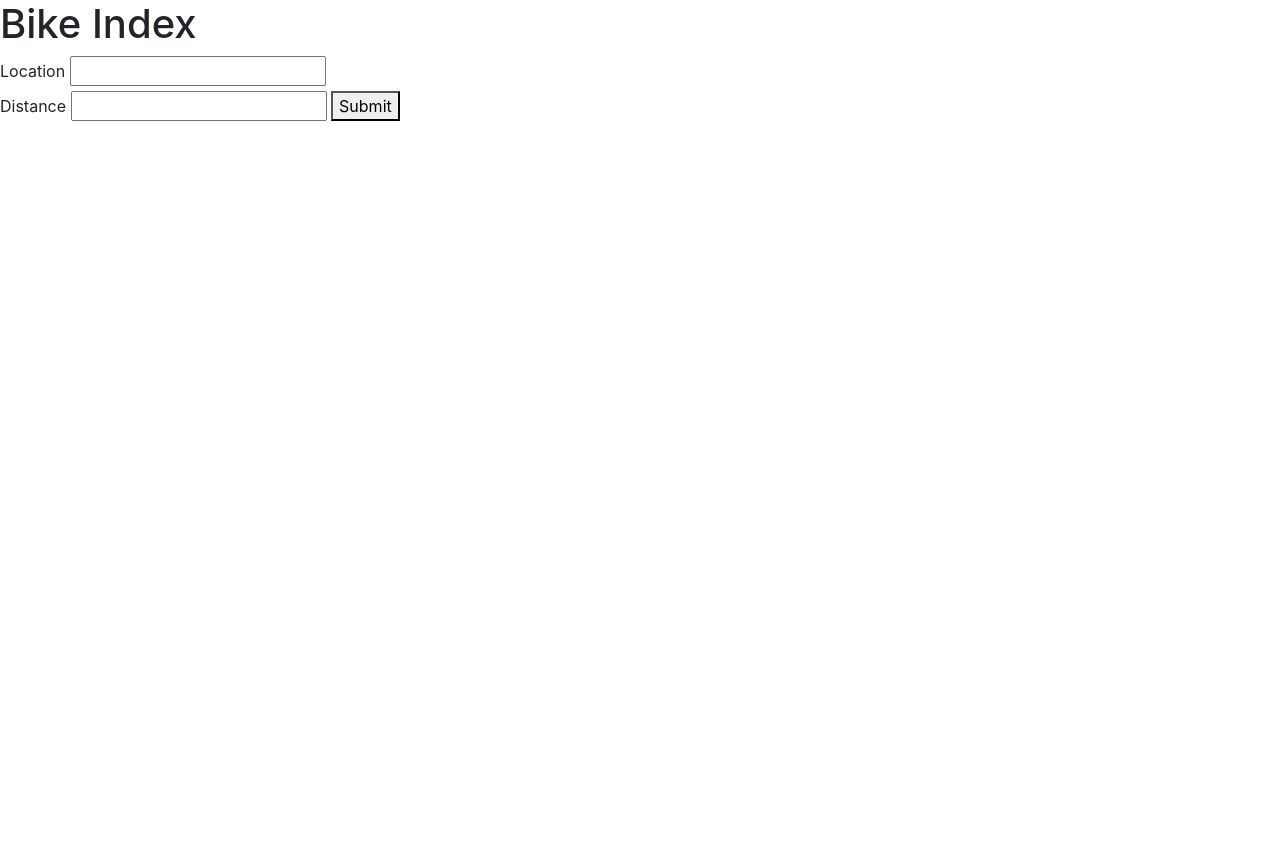
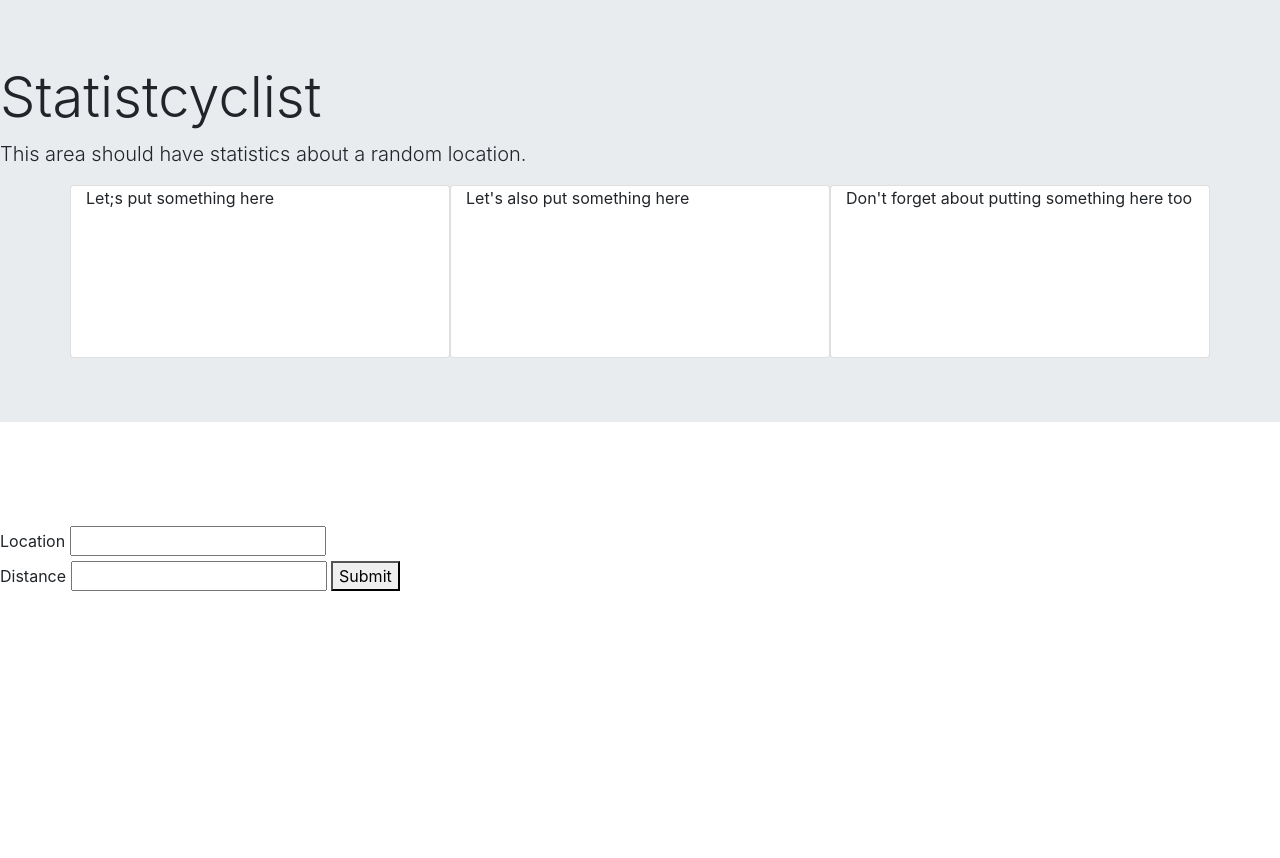
Before and after one commit to 68thandMaine/Where-Is-My-Bike, a website built with webpack: page src/index.html in a window 1280 px wide. Before the commit the page ends 800 px from the top, so only its background shows below. Built offline with nearby package versions, Linux system fonts and the light colour scheme.

Commit message:
add header and graph divs for splash page stats

```diff
--- a/src/index.html
+++ b/src/index.html
@@ -4,7 +4,47 @@
   <title>Practice</title>
 </head>
 <body>
-    <h1>Bike Index</h1>
+  <header class ="header" role="banner" id="header">
+    <div class="layout-content">
+      <div class="jumbotron jumbotron-fluid">
+        <h1 class="display-4">Statistcyclist</h1>
+        <p class="lead">This area should have statistics about a random location.</p>
+        <div class="container start-stats" >
+          <div class="row" id="start-stats">
+            <div class="col-md-4 card" id="someGraph1">
+              <p>Let;s put something here</p>
+              <canvas id="chart-area header1" width="524" height="262" class="chartjs-render-monitor" style="display: block; height: 131px; width: 262px;"></canvas>
+              <!-- /#someGraph1 -->
+            </div>
+            <div class="col-md-4 card" id="someGraph2">
+              <p>Let's also put something here</p>
+              <canvas id="chart-area head2" width="524" height="262" class="chartjs-render-monitor" style="display: block; height: 131px; width: 262px;"></canvas>
+              <!-- /#someGraph2 -->
+            </div>
+            <div class="col-md-4 card" id="someGraph3">
+              <p>Don't forget about putting something here too</p>
+              <canvas id="chart-area header3" width="524" height="262" class="chartjs-render-monitor" style="display: block; height: 131px; width: 262px;"></canvas>
+              <!-- /#someGraph 3-->
+            </div>
+            <!-- /.row  -->
+          </div>
+          <!--/.container start-stats  -->
+        </div>
+        <!-- /.jumbotron -->
+      </div>
+      <!-- /.layout-content -->
+    </div>
+    <!-- /.header -->
+  </header>
+
+
+
+
+
+  <br><br><br>
+
+
+
   <form class="searchForm" action="index.html" method="post">
 
     <label for="location">Location</label>
```
Lines whose indentation alone changed are shown as unchanged.
